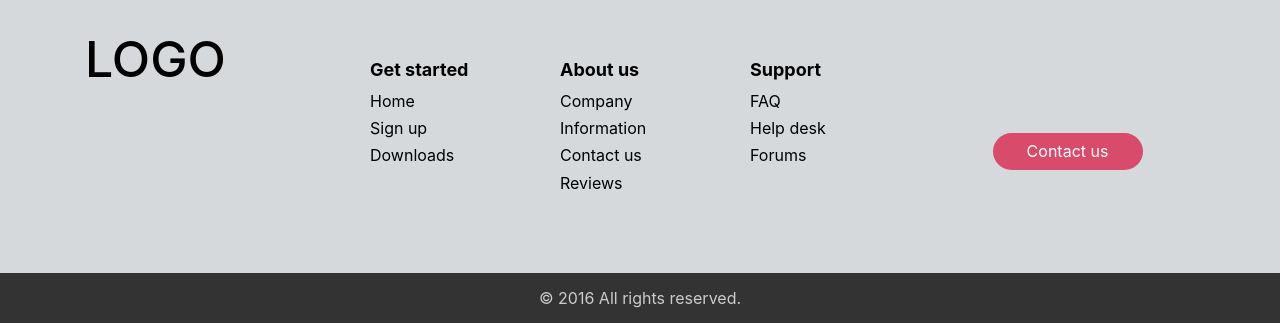
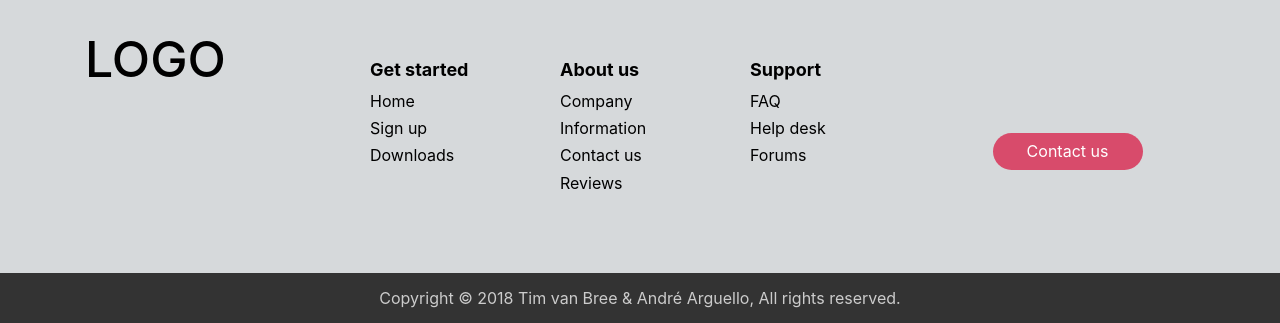
Before and after one commit to Orikuu/proftaak-massage, a PHP site: page /behandeling.php in a window 1280 px wide. Shown: the part 4719-5042 px from the top of the page. Run offline with PHP 8.4, Linux system fonts and the light colour scheme.

Commit message:
Fixed some layout problems.

```diff
--- a/assets/html/footer.json
+++ b/assets/inc/footer.json
@@ -40,6 +40,6 @@
     </div>
     </div>
     <div class="footer-copyright">
-        <p>© 2016 All rights reserved.</p>
+        <p>Copyright © 2018 Tim van Bree & André Arguello, All rights reserved.</p>
     </div>
 </footer>
--- a/behandeling.php
+++ b/behandeling.php
@@ -98,9 +98,9 @@
       </div>
       <div id="box6"></div>
     </div>
-    <?php include('./assets/html/footer.json') ?>
+    <?php include('./assets/inc/footer.json') ?>
   </div>
 
-  <?php include('./assets/html/scripts.json') ?>
+  <?php include('./assets/inc/scripts.json') ?>
 </body>
 </html>
--- a/css/behandeling.css
+++ b/css/behandeling.css
@@ -6,9 +6,6 @@ body {
 }
 .navbarbg {
 	background-color: #d6d9db;
-}
-#maincontainer {
-	overflow-y: scroll;
 }
 .content {
 	color: black;
--- a/index.php
+++ b/index.php
@@ -27,6 +27,6 @@
   </div>
 
 
-  <?php include('./assets/html/scripts.json') ?>
+  <?php include('./assets/inc/scripts.json') ?>
 </body>
 </html>
```
Also changed, not shown: assets/inc/scripts.json (renamed from assets/html/scripts.json), 2 other files.
